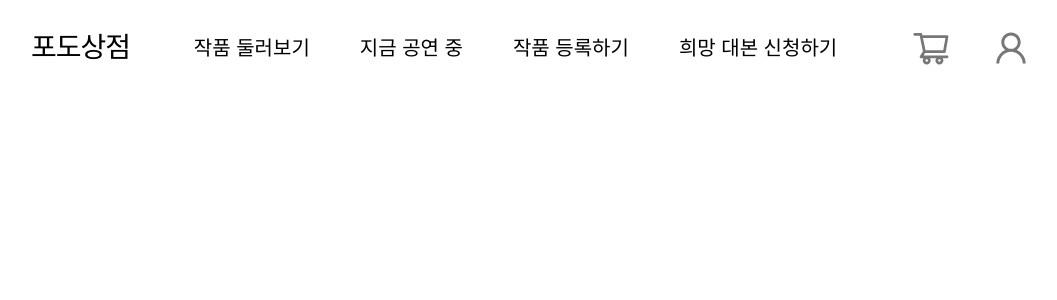
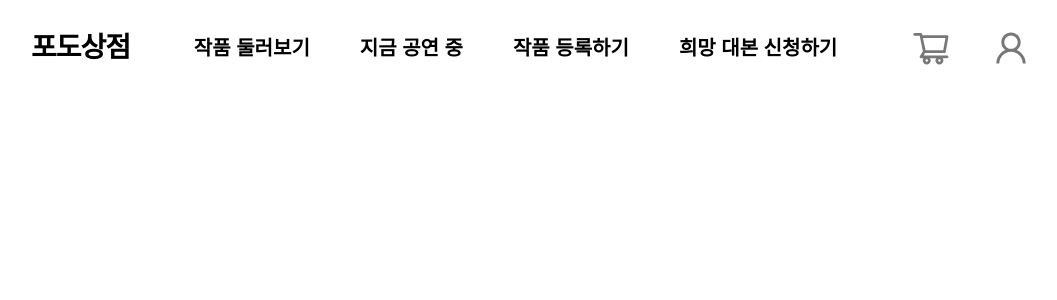
Before and after one commit to game240/FE, a React (Vite) app: page / in a window 1280 px wide. Shown: the top 300 px of the page, without its empty margins (104-1161 px from the left). Built offline with nearby package versions, Linux system fonts and the light colour scheme.

Commit message:
STYLE : 헤딩 폰트 굵기 설정

```diff
--- a/src/styles/globalStyle.ts
+++ b/src/styles/globalStyle.ts
@@ -20,7 +20,6 @@ const GlobalStyle = createGlobalStyle`
     padding: 0;
     border: 0;
     font-size: 100%;
-    font-weight: ${FONT_WEIGHT.regular};
     vertical-align: baseline;
   }
   /* HTML5 display-role reset for older browsers */
@@ -58,7 +57,6 @@ const GlobalStyle = createGlobalStyle`
   #root {
     font-family: "Noto Sans KR", sans-serif;
     font-optical-sizing: auto;
-    font-weight: ${FONT_WEIGHT.regular};
     font-style: normal;
   }
 
@@ -66,11 +64,11 @@ const GlobalStyle = createGlobalStyle`
     font-size: 62.5%;
   }
 
-  h1 { ${FONT_H1} }
-  h2 { ${FONT_H2} }
-  h3 { ${FONT_H3} }
-  h4 { ${FONT_H4} }
-  h5 { ${FONT_H5} }
+  h1 { ${FONT_H1}; }
+  h2 { ${FONT_H2}; }
+  h3 { ${FONT_H3}; }
+  h4 { ${FONT_H4}; }
+  h5 { ${FONT_H5}; }
 
 `;
 
```
